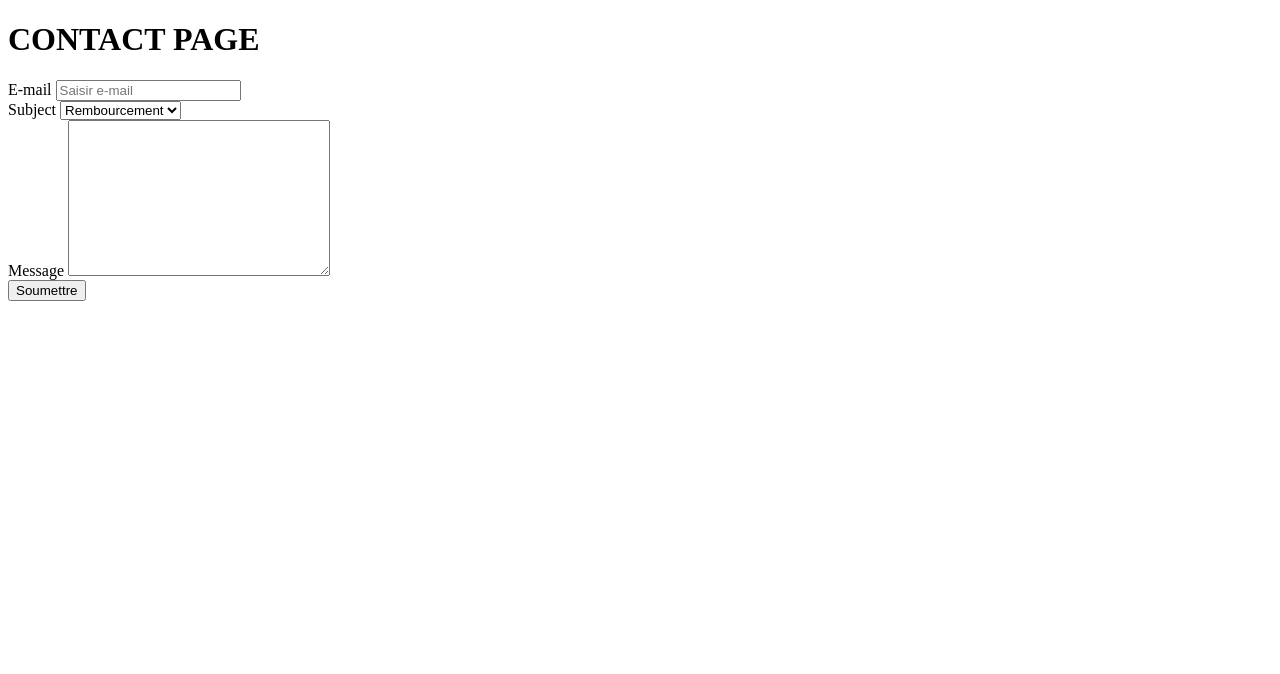
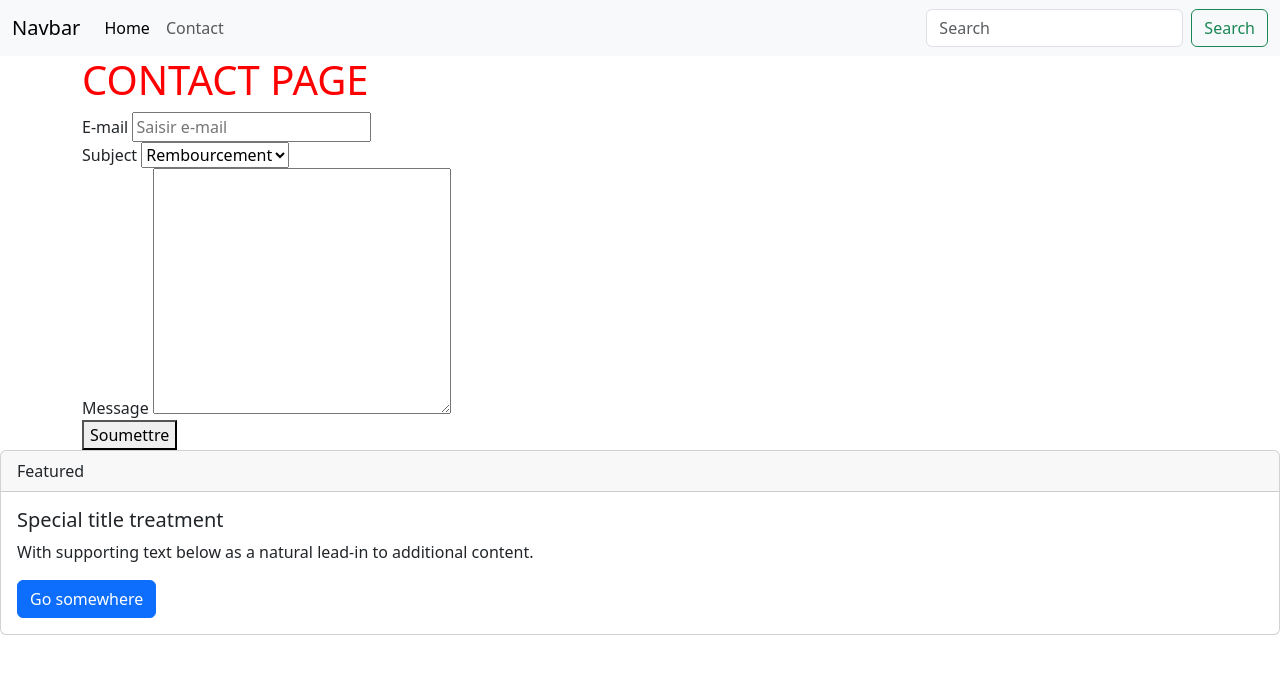
Before and after one commit to Uthman-T/php-poo-mvc, a PHP site: page /contact in a window 1280 px wide. Shown: the top 674 px of the page. Run offline with PHP 8.4, Linux system fonts and the light colour scheme.

Commit message:
Add layout

```diff
--- a/src/Core/Controller.php
+++ b/src/Core/Controller.php
@@ -4,14 +4,19 @@ namespace App\Core;
 
 abstract class Controller
 {
-    protected function render(string $view, array $params = [])
+    protected function render(string $view, array $params = []): void
     {
         extract($params);
 
+        ob_start();
         require dirname(__DIR__) . '/../template/' . $view . '.php';
+        $contentFile = ob_get_clean();
+
+        require dirname(__DIR__) . '/../template/layout.php';
     }
 
-    protected function redirect(string $url) {
+    protected function redirect(string $url): void
+    {
 
         header('HTTP/1.1 301 Moved Permanently');
         header('Location: ' . $url);
--- a/template/contact.php
+++ b/template/contact.php
@@ -1,12 +1,3 @@
-<!doctype html>
-<html lang="en">
-<head>
-    <meta charset="UTF-8">
-    <meta name="viewport" content="width=device-width, initial-scale=1">
-    <title>Document</title>
-</head>
-<body>
-
 <h1><?= $title ?> </h1>
 
 <form action="" method="post" novalidate>
@@ -33,11 +24,3 @@
 
     <button type="submit">Soumettre</button>
 </form>
-
-<!-- Ici je veux afficher les données de mon form -->
-<p><?= isset($email) ? $email : '' ?></p>
-<p><?= isset($subject) ? $subject : '' ?></p>
-<p><?= isset($message) ? $message : '' ?></p>
-
-</body>
-</html>
--- /dev/null
+++ b/template/layout.php
@@ -0,0 +1,26 @@
+<!doctype html>
+<html lang="en">
+<head>
+    <meta charset="UTF-8">
+    <meta name="viewport" content="width=device-width, initial-scale=1">
+    <title>Document</title>
+    <link rel="stylesheet" href="assets/css/reset.css">
+    <link rel="stylesheet" href="assets/css/main.css">
+    <link href="https://cdn.jsdelivr.net/npm/bootstrap@5.3.8/dist/css/bootstrap.min.css"
+          rel="stylesheet" integrity="sha384-sRIl4kxILFvY47J16cr9ZwB07vP4J8+LH7qKQnuqkuIAvNWLzeN8tE5YBujZqJLB"
+          crossorigin="anonymous"
+    >
+</head>
+<body>
+
+<?php require 'partials/_navbar.php'; ?>
+
+<main class="container">
+    <?= $contentFile ?>
+</main>
+
+<?php require 'partials/_footer.php'; ?>
+
+<script src="assets/js/script.js"></script>
+</body>
+</html>
--- /dev/null
+++ b/template/partials/_footer.php
@@ -0,0 +1,10 @@
+<div class="card">
+    <div class="card-header">
+        Featured
+    </div>
+    <div class="card-body">
+        <h5 class="card-title">Special title treatment</h5>
+        <p class="card-text">With supporting text below as a natural lead-in to additional content.</p>
+        <a href="#" class="btn btn-primary">Go somewhere</a>
+    </div>
+</div>
--- /dev/null
+++ b/template/partials/_navbar.php
@@ -0,0 +1,29 @@
+<nav class="navbar navbar-expand-lg bg-body-tertiary">
+    <div class="container-fluid">
+        <a class="navbar-brand" href="#">Navbar</a>
+
+        <button class="navbar-toggler" type="button" data-bs-toggle="collapse" data-bs-target="#navbarSupportedContent"
+                aria-controls="navbarSupportedContent" aria-expanded="false" aria-label="Toggle navigation">
+        </button>
+
+        <div class="collapse navbar-collapse" id="navbarSupportedContent">
+            <ul class="navbar-nav me-auto mb-2 mb-lg-0">
+
+                <li class="nav-item">
+                    <a class="nav-link active" aria-current="page" href="/">Home</a>
+                </li>
+
+                <li class="nav-item">
+                    <a class="nav-link" href="/contact">Contact</a>
+                </li>
+
+            </ul>
+
+            <form class="d-flex" role="search">
+                <input class="form-control me-2" type="search" placeholder="Search" aria-label="Search"/>
+                <button class="btn btn-outline-success" type="submit">Search</button>
+            </form>
+
+        </div>
+    </div>
+</nav>
```
Also changed, not shown: template/home.php (+0 -18 lines), src/Controller/HomeController.php (line endings or trailing spaces).
